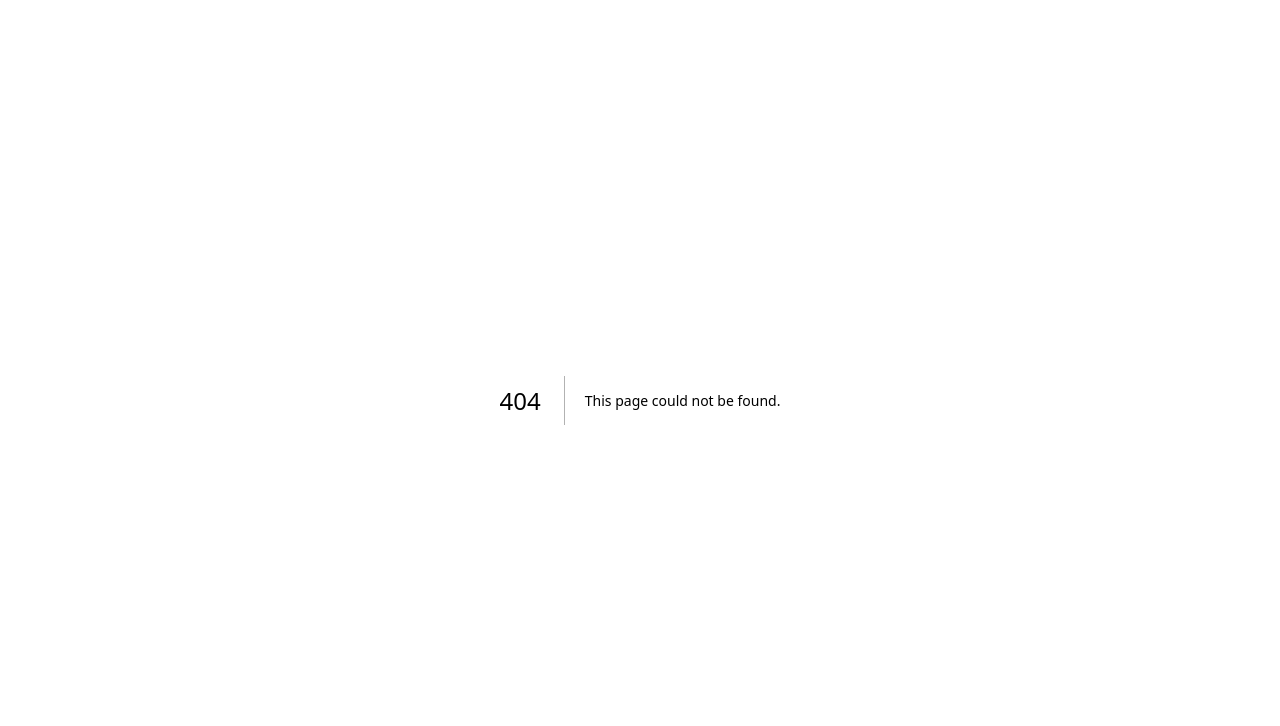
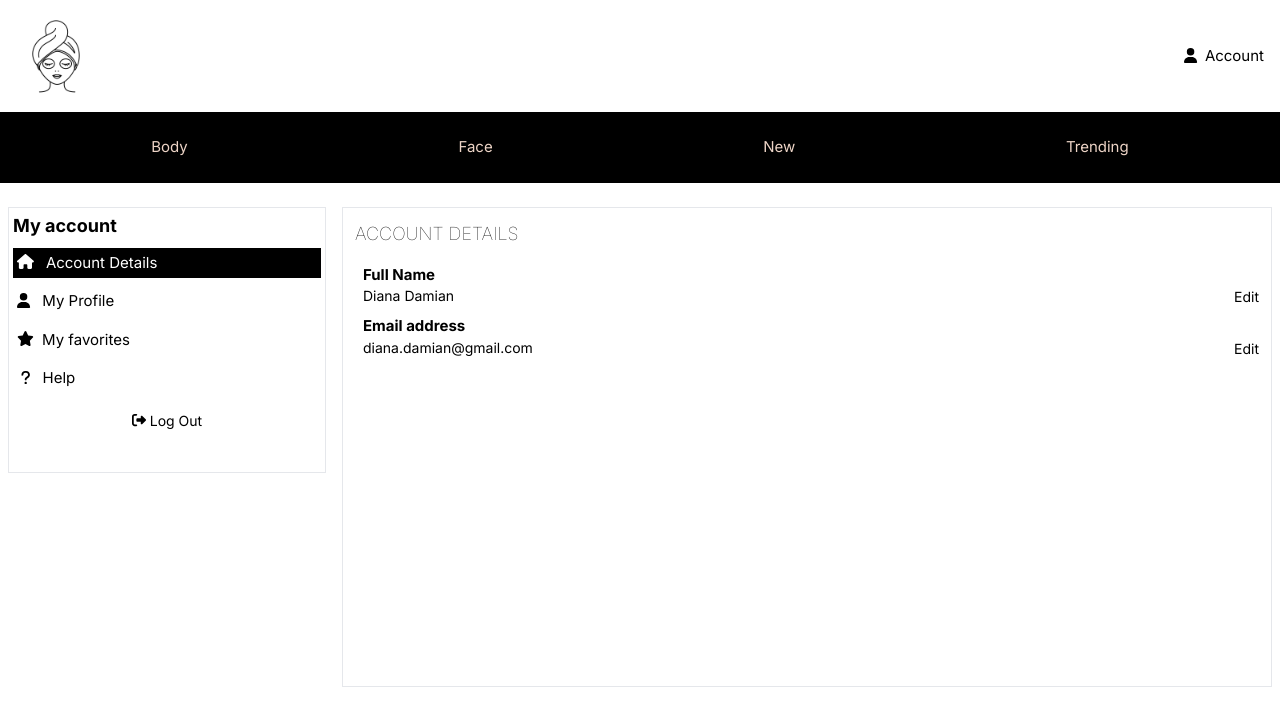
Before and after one commit to damdiana/beauty-app, a Next.js app: page /profile/settings in a window 1280 px wide. Before the commit this address had no page. Shown: the top 726 px of the page. Built offline with nearby package versions, Linux system fonts and the light colour scheme.

Commit message:
Create UserProfile Page (#62)

```diff
--- a/next.config.js
+++ b/next.config.js
@@ -3,6 +3,15 @@ const nextConfig = {
   env: {
     VERCEL_URL: process.env.VERCEL_URL,
   },
+  async redirects() {
+    return [
+      {
+        source: "/profile",
+        destination: "/profile/settings",
+        permanent: true,
+      },
+    ];
+  },
 };
 
 module.exports = nextConfig;
--- a/src/app/globals.css
+++ b/src/app/globals.css
@@ -8,6 +8,7 @@ body {
   margin: 0;
   font-family: Arial, Helvetica, sans-serif;
   font-size: 15px;
+  height: 100vh;
 }
 
 body * {
--- /dev/null
+++ b/src/app/profile/favorites/page.tsx
@@ -0,0 +1,16 @@
+import { faHeart } from "@fortawesome/free-solid-svg-icons";
+import { FontAwesomeIcon } from "@fortawesome/react-fontawesome";
+
+function Favorites() {
+  return (
+    <div className="w-full h-full flex">
+      <div className="m-2 p-1 border w-full flex flex-col h-3/5 ">
+        <h2 className="text-lg m-2">
+          Your favorite products <FontAwesomeIcon icon={faHeart} />
+        </h2>
+      </div>
+    </div>
+  );
+}
+
+export default Favorites;
--- /dev/null
+++ b/src/app/profile/layout.tsx
@@ -0,0 +1,83 @@
+"use client";
+import Button from "@/components/Button-Link/Button/Button";
+import Header from "@/components/Header/Header";
+import {
+  faHouse,
+  faQuestion,
+  faRightFromBracket,
+  faStar,
+  faUser,
+} from "@fortawesome/free-solid-svg-icons";
+import { FontAwesomeIcon } from "@fortawesome/react-fontawesome";
+import Link from "next/link";
+import { usePathname } from "next/navigation";
+
+export default function ProfileLayout({
+  children,
+}: {
+  children: React.ReactNode;
+}) {
+  const currentRoute = usePathname();
+
+  const activeClasses = "bg-black text-white";
+
+  return (
+    <>
+      <Header
+        nav={[
+          {
+            href: "https://github.com/damdiana?tab=repositories",
+            title: "Body",
+          },
+          {
+            href: "https://github.com/damdiana?tab=repositories",
+            title: "Face",
+          },
+          {
+            href: "https://github.com/damdiana?tab=repositories",
+            title: "New",
+          },
+          {
+            href: "https://github.com/damdiana?tab=repositories",
+            title: "Trending",
+          },
+        ]}
+      />
+      <main className="h-screen">
+        <div className="flex mt-4 w-full h-full">
+          <div className="flex flex-col m-2 p-1 border gap-2 w-4/12 h-2/6">
+            <h1 className="text-lg font-bold">My account</h1>
+            <Link
+              href="/profile/settings"
+              className={`p-1 ${
+                currentRoute === "/profile/settings" ? activeClasses : ""
+              }`}
+            >
+              <FontAwesomeIcon icon={faHouse} className="pr-3" />
+              Account Details
+            </Link>
+            <p className="p-1">
+              <FontAwesomeIcon icon={faUser} className="pr-2" /> My Profile
+            </p>
+            <Link
+              href="/profile/favorites"
+              className={`p-1 ${
+                currentRoute === "/profile/favorites" ? activeClasses : ""
+              }`}
+            >
+              <FontAwesomeIcon icon={faStar} className="pr-1" /> My favorites
+            </Link>
+            <p className="mb-2 p-1">
+              <FontAwesomeIcon icon={faQuestion} className="pl-1" />
+              <span className="pl-2"> Help </span>
+            </p>
+            <Button variant="text" color="black" size="medium">
+              <FontAwesomeIcon icon={faRightFromBracket} /> Log Out
+            </Button>
+          </div>
+          <div className="w-full">{children}</div>
+        </div>
+      </main>
+    </>
+  );
+}
--- /dev/null
+++ b/src/app/profile/settings/page.tsx
@@ -0,0 +1,8 @@
+"use client";
+import UserSettings from "@/components/UserSettings";
+
+function ProfileSettings() {
+  return <UserSettings />;
+}
+
+export default ProfileSettings;
--- /dev/null
+++ b/src/components/EditableField.tsx
@@ -0,0 +1,101 @@
+import { FontAwesomeIcon } from "@fortawesome/react-fontawesome";
+import Button from "./Button-Link/Button/Button";
+import { faX } from "@fortawesome/free-solid-svg-icons";
+import { HTMLInputTypeAttribute, useState } from "react";
+
+type Props = {
+  label: string;
+  initialValue: string;
+  type: HTMLInputTypeAttribute;
+  onSave: (value: string) => void;
+};
+
+const EditableField = ({ label, initialValue, type, onSave }: Props) => {
+  const [value, setValue] = useState(initialValue);
+
+  const [isEditable, setIsEditable] = useState(false);
+
+  const onSubmit = (event: { preventDefault: () => void }) => {
+    event.preventDefault();
+    setIsEditable(false);
+    onSave(value);
+  };
+
+  if (isEditable === true) {
+    return (
+      <div>
+        <h2 className="text-lg m-2">
+          Edit your <span className="lowercase"> {label} </span>
+        </h2>
+        <div className="p-1 ">
+          <form className="flex justify-betwee flex-col" onSubmit={onSubmit}>
+            <div className="flex border border-black border-solid mb-2 ">
+              <input
+                className="p-2 outline-none w-full"
+                type={type}
+                required
+                value={value}
+                onChange={(event) => {
+                  setValue(event.target.value);
+                }}
+              />
+              <Button
+                variant="text"
+                color="black"
+                size="small"
+                type="reset"
+                onClick={() => {
+                  setValue("");
+                }}
+              >
+                <FontAwesomeIcon icon={faX} className="pr-3" />
+              </Button>
+            </div>
+            <div className="flex flex-col">
+              <Button
+                variant="full"
+                color="black"
+                size="medium"
+                className="mb-2"
+                type="submit"
+              >
+                Save Changes
+              </Button>
+              <Button
+                variant="text"
+                color="black"
+                size="medium"
+                onClick={() => {
+                  setIsEditable(false);
+                  setValue(initialValue);
+                }}
+              >
+                Cancel
+              </Button>
+            </div>
+          </form>
+        </div>
+      </div>
+    );
+  }
+  return (
+    <div className="p-1">
+      <h3 className="font-bold ml-2"> {label} </h3>
+      <div className="flex justify-between">
+        <p className="text-sm ml-2"> {initialValue} </p>
+        <Button
+          variant="text"
+          color="black"
+          size="medium"
+          onClick={() => {
+            setIsEditable(true);
+          }}
+        >
+          Edit
+        </Button>
+      </div>
+    </div>
+  );
+};
+
+export default EditableField;
--- /dev/null
+++ b/src/components/UserSettings.tsx
@@ -0,0 +1,34 @@
+"use client";
+import { useState } from "react";
+import EditableField from "./EditableField";
+import { text } from "stream/consumers";
+
+function UserSettings() {
+  const [fullName, setFullName] = useState("Diana Damian");
+  const [email, setEmail] = useState("diana.damian@gmail.com");
+  return (
+    <div className="w-full h-full flex">
+      <div className="m-2 p-1 border w-full h-3/5">
+        <h2 className="text-lg font-thin m-2"> ACCOUNT DETAILS </h2>
+        <div className="p-1">
+          <EditableField
+            label="Full Name"
+            initialValue={fullName}
+            type="text"
+            onSave={(newFullName) => setFullName(newFullName)}
+          />
+          <div>
+            <EditableField
+              label="Email address"
+              initialValue={email}
+              type="email"
+              onSave={(newEmail) => setEmail(newEmail)}
+            />
+          </div>
+        </div>
+      </div>
+    </div>
+  );
+}
+
+export default UserSettings;
```
